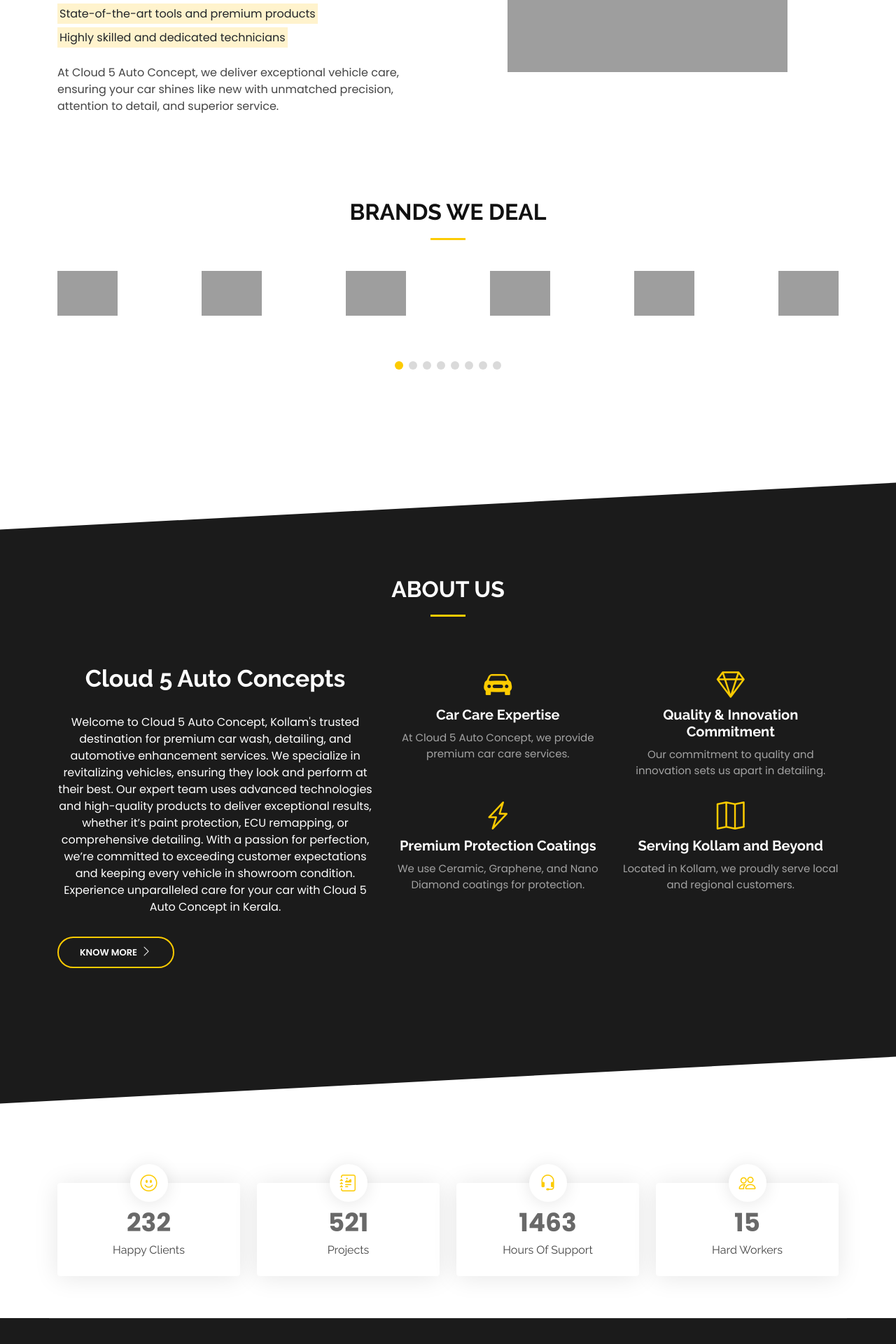
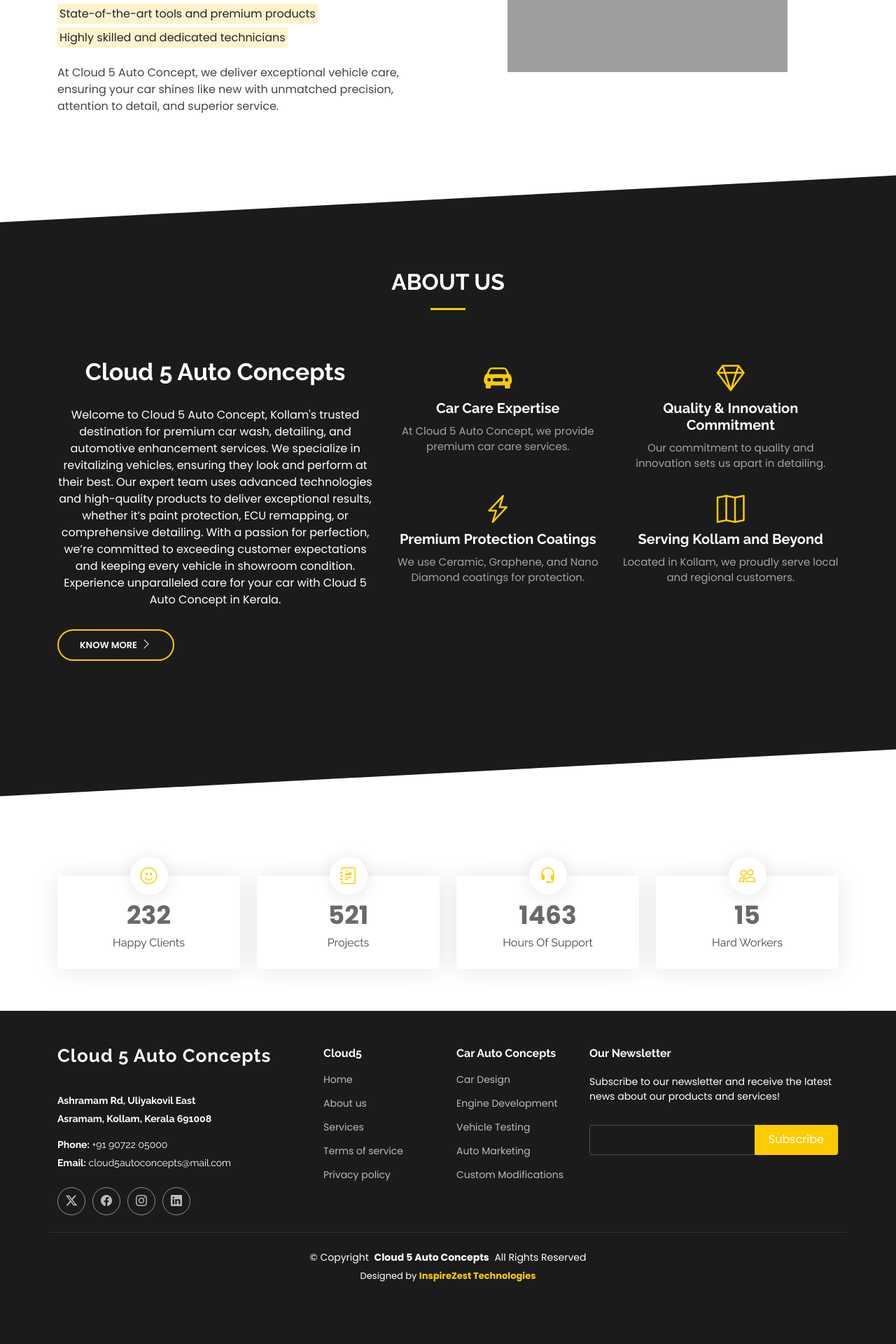
Before and after one commit to ankuxsshh/Cloud5, a Django app: page /about in a window 1280 px wide. Shown: the part 889-2809 px from the top of the page at 70% size. After the commit the page ends 2720 px from the top, so only its background shows below. Run offline with Django 5.2, Linux system fonts and the light colour scheme; some libraries are stand-ins or nearby versions; grey boxes are pictures that could not be loaded.

Commit message:
Update about.html

```diff
--- a/templates/about.html
+++ b/templates/about.html
@@ -174,79 +174,6 @@
   </section>
   <!-- /Tabs Section -->
 
-    <!-- Clients Section -->
-    <section id="clients" class="clients section">
-        <div class="container section-title" data-aos="fade-up" data-aos-delay="100">
-          <h2>BRANDS WE DEAL</h2>
-          <br />
-          <div class="swiper init-swiper">
-            <script type="application/json" class="swiper-config">
-                  {
-                    "loop": true,
-                    "speed": 600,
-                    "autoplay": {
-                      "delay": 5000
-                    },
-                    "slidesPerView": "auto",
-                    "pagination": {
-                      "el": ".swiper-pagination",
-                      "type": "bullets",
-                      "clickable": true
-                    },
-                    "breakpoints": {
-                      "320": {
-                        "slidesPerView": 2,
-                        "spaceBetween": 40
-                      },
-                      "480": {
-                        "slidesPerView": 3,
-                        "spaceBetween": 60
-                      },
-                      "640": {
-                        "slidesPerView": 4,
-                        "spaceBetween": 80
-                      },
-                      "992": {
-                        "slidesPerView": 6,
-                        "spaceBetween": 120
-                      }
-                    }
-                  }
-                </script>
-            <div class="swiper-wrapper align-items-center">
-              <div class="swiper-slide">
-                <img src="https://download.logo.wine/logo/BMW_India/BMW_India-Logo.wine.png" class="img-fluid" alt="" />
-              </div>
-              <div class="swiper-slide">
-                <img src="https://download.logo.wine/logo/Mercedes-Benz/Mercedes-Benz-Logo.wine.png" class="img-fluid" alt="" />
-              </div>
-              <div class="swiper-slide">
-                <img src="https://download.logo.wine/logo/Audi/Audi-Logo.wine.png" class="img-fluid" alt="" />
-              </div>
-              <div class="swiper-slide">
-                <img src="https://www.logo.wine/a/logo/Toyota_Canada_Inc./Toyota_Canada_Inc.-Logo.wine.svg" class="img-fluid" alt="" />
-              </div>
-              <div class="swiper-slide">
-                <img src="https://download.logo.wine/logo/Suzuki_Motorcycle_India_Limited/Suzuki_Motorcycle_India_Limited-Logo.wine.png" class="img-fluid" alt="" />
-              </div>
-              <div class="swiper-slide">
-                <img src="https://www.logo.wine/a/logo/Kia_Motors/Kia_Motors-Logo.wine.svg" class="img-fluid" alt="" />
-              </div>
-              <div class="swiper-slide">
-                <img src="https://download.logo.wine/logo/Porsche/Porsche-Logo.wine.png" class="img-fluid" alt="" />
-              </div>
-              <div class="swiper-slide">
-                <img src="https://www.logo.wine/a/logo/Ford_Motor_Company/Ford_Motor_Company-Logo.wine.svg" class="img-fluid" alt="" />
-              </div>
-            </div>
-            <br />
-            <br />
-            <div class="swiper-pagination"></div>
-          </div>
-        </div>
-      </section>
-      <!-- /Clients Section -->
-
   <!-- About Section -->
 
   <section id="about" class="about section section-bg dark-background">
```
